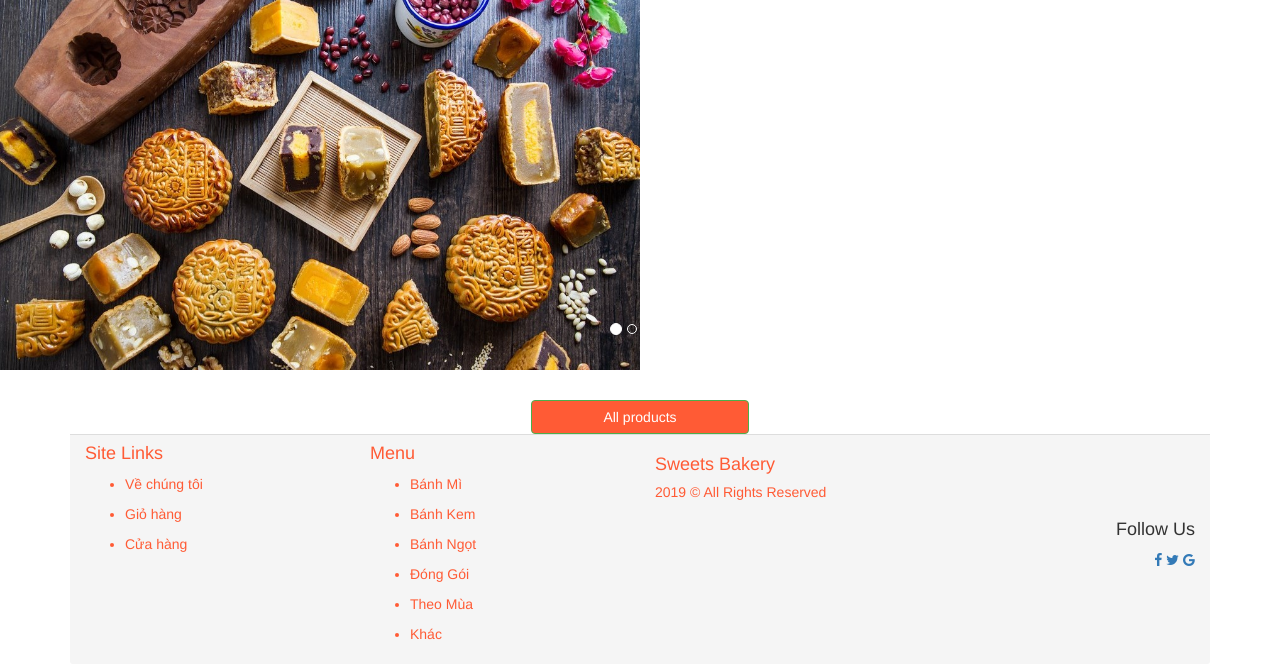
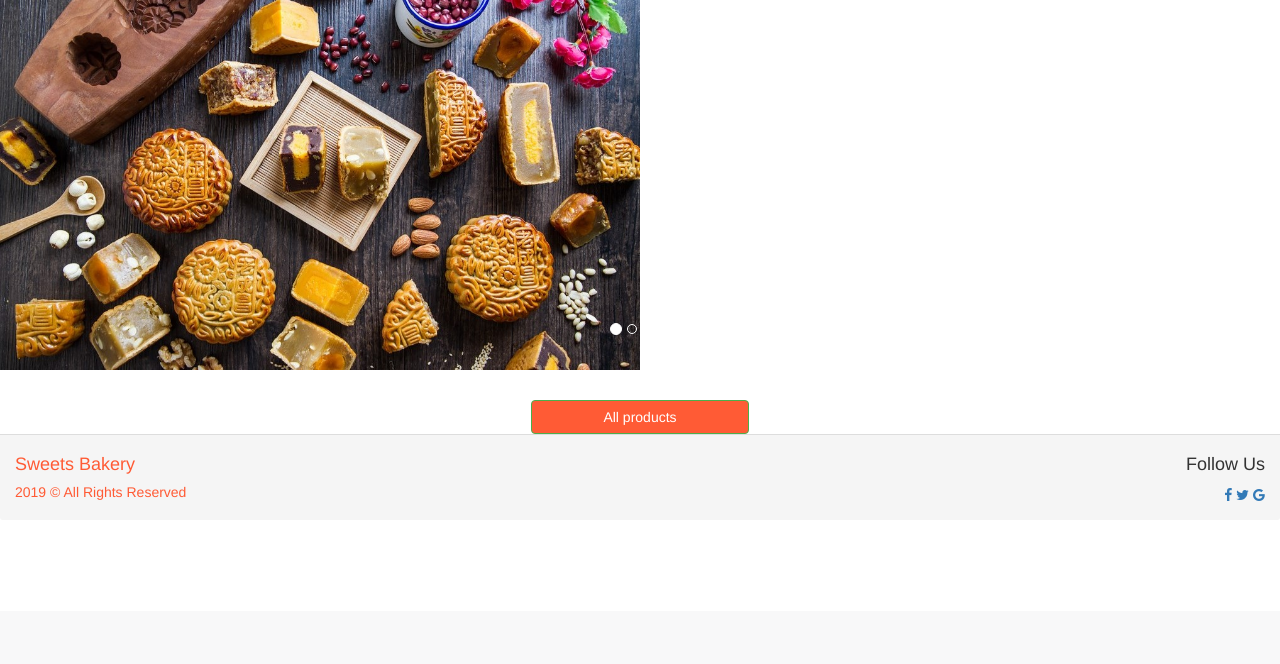
Before and after one commit to knifeman1017/SweetBakery, a PHP site: page /homepage.php in a window 1280 px wide. Shown: the part 189-853 px from the top of the page. After the commit the page ends 690 px from the top, so only its background shows below. Run offline with PHP 8.4, Linux system fonts and the light colour scheme; some libraries are stand-ins or nearby versions.

Commit message:
update footer

```diff
--- a/homepage.php
+++ b/homepage.php
@@ -113,43 +113,6 @@
             <a href="product.php"><button type="button" class="col-md-offset-5 col-md-2 btn btn-success" style="margin-top: 30px; background-color: #FF5B35;">All products</button></a>
         </div>
 
-        <div class="container">
-            <div class="contact-section-grids">
-                <div class="col-md-3 contact-section-grid wow fadeInLeft" data-wow-delay="0.4s">
-                    <h4 style="color: #FF5B35">Site Links</h4>
-                    <ul>
-                        <li class="data" style="color: #FF5B35"><a style="color: #FF5B35" href="#">Về chúng tôi</a></li>
-                    </ul>
-                    <ul>
-                        <li class="data" style="color: #FF5B35"><a style="color: #FF5B35" href="#">Giỏ hàng</a></li>
-                    </ul>
-                    <ul>
-                        <li class="data" style="color: #FF5B35"><a style="color: #FF5B35" href="#">Cửa hàng</a></li>
-                    </ul>
-                </div>
-
-                <div class="col-md-3 contact-section-grid wow fadeInLeft" data-wow-delay="0.4s">
-                    <h4 style="color: #FF5B35">Menu</h4>
-                    <ul>
-                        <li class="data" style="color: #FF5B35"><a style="color: #FF5B35" href="product.php?cat=banhmi" >Bánh Mì</a></li>
-                    </ul>
-                    <ul>
-                        <li class="data" style="color: #FF5B35"><a style="color: #FF5B35" href="product.php?cat=banhkem" >Bánh Kem</a></li>
-                    </ul>
-                    <ul>
-                        <li class="data" style="color: #FF5B35"><a style="color: #FF5B35" href="product.php?cat=banhngot" >Bánh Ngọt</a></li>
-                    </ul>
-                    <ul>
-                        <li class="data" style="color: #FF5B35"><a style="color: #FF5B35" href="product.php?cat=donggoi" >Đóng Gói</a></li>
-                    </ul>
-                    <ul>
-                        <li class="data" style="color: #FF5B35"><a style="color: #FF5B35" href="product.php?cat=theomua" >Theo Mùa</a></li>
-                    </ul>
-                    <ul>
-                        <li class="data" style="color: #FF5B35"><a style="color: #FF5B35" href="product.php?cat=khac" >Khác</a></li>
-                    </ul>
-                </div>
-
                 <footer class="panel-footer" id="footer">
                     <div class="row">
                         <div class="col-xs-6">
```
